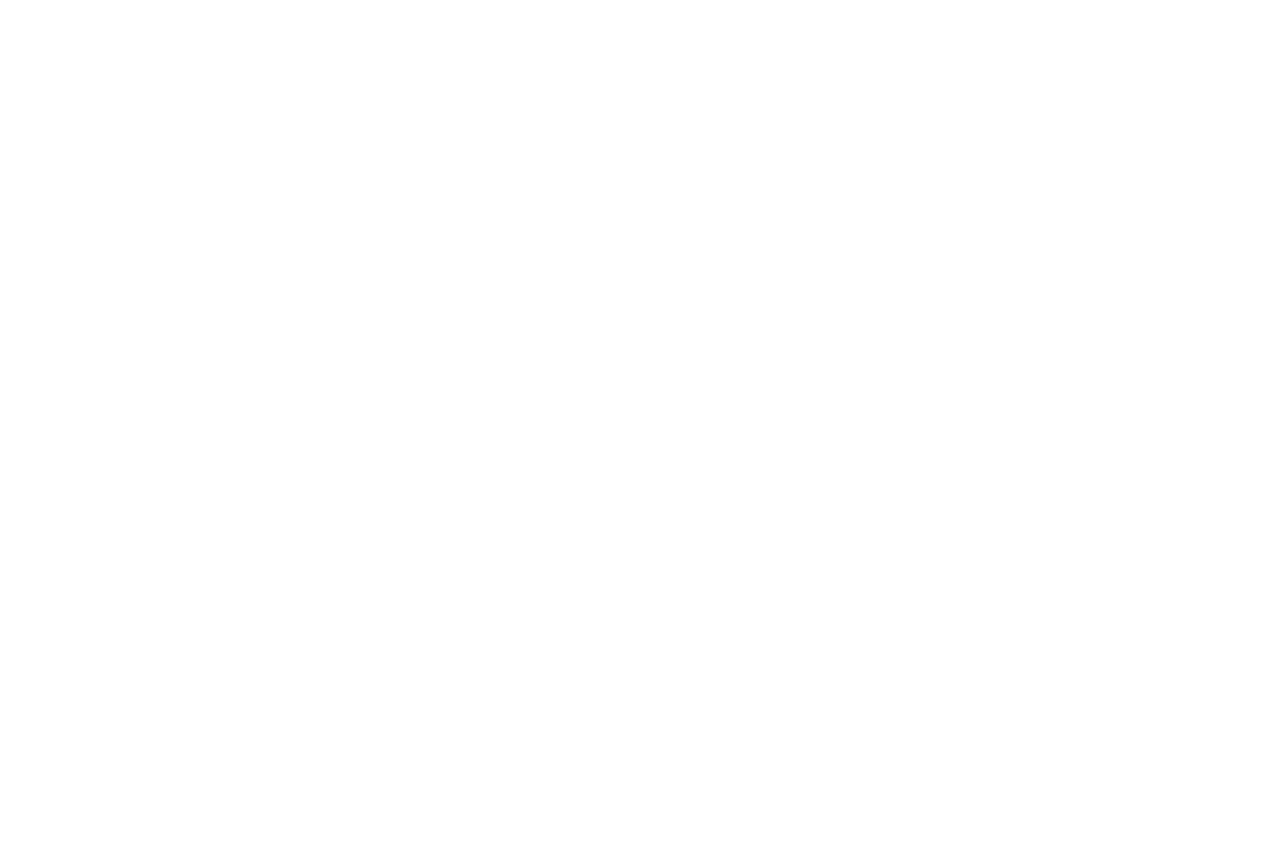
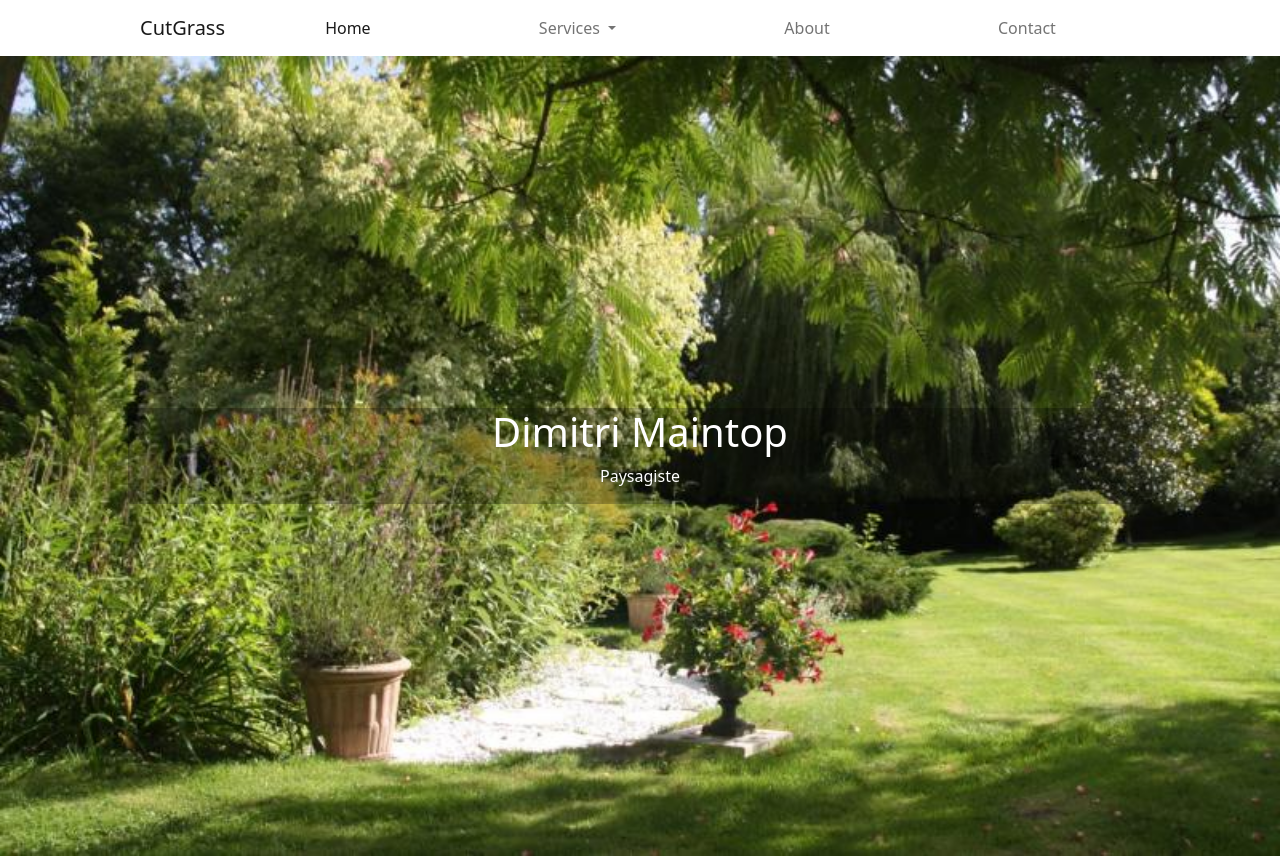
Before and after one commit to BenjaminCoajou/paysagiste, a plain HTML site: page index.html in a window 1280 px wide. Before the commit the page ends 800 px from the top, so only its background shows below. Drawn offline with nearby package versions, Linux system fonts and the light colour scheme.

Commit message:
add header

```diff
--- /dev/null
+++ b/assets/styles/styles.css
@@ -0,0 +1,14 @@
+.barreNav {
+    margin: 0 10%;
+}
+.titre {
+    background-image: url("../../assets/images/landscape1.jpg");
+    background-size: cover;
+    height: 100vh;
+    color: white;
+}
+
+.carte {
+    background-color: rgba(0, 0, 0, 0.253);
+    width: 80%;
+}
--- a/index.html
+++ b/index.html
@@ -5,12 +5,64 @@
     <meta charset="UTF-8">
     <meta http-equiv="X-UA-Compatible" content="IE=edge">
     <meta name="viewport" content="width=device-width, initial-scale=1.0">
-    <title>Xavier Pocock</title>
+    <title>CutGrass</title>
     <link href="https://cdn.jsdelivr.net/npm/bootstrap@5.0.1/dist/css/bootstrap.min.css" rel="stylesheet"
         integrity="sha384-+0n0xVW2eSR5OomGNYDnhzAbDsOXxcvSN1TPprVMTNDbiYZCxYbOOl7+AMvyTG2x" crossorigin="anonymous">
+    <link rel="stylesheet" href="./assets/styles/styles.css">
 </head>
 
 <body>
+    <header>
+        <!-- Navbar -->
+        <nav class="navbar navbar-expand-lg navbar-light bg-white">
+            <div class="container-fluid barreNav">
+                <a class="navbar-brand" href="#">CutGrass</a>
+                <button class="navbar-toggler" type="button" data-bs-toggle="collapse" data-bs-target="#navbarNav"
+                    aria-controls="navbarNav" aria-expanded="false" aria-label="Toggle navigation">
+                    <span class="navbar-toggler-icon"></span>
+                </button>
+                <div class="collapse navbar-collapse" id="navbarNav">
+                    <ul class="navbar-nav justify-content-around w-100">
+                        <li class="nav-item">
+                            <a class="nav-link active" aria-current="page" href="#">Home</a>
+                        </li>
+                        <li class="nav-item dropdown">
+                            <a class="nav-link dropdown-toggle" href="#" id="navbarDropdown" role="button"
+                                data-bs-toggle="dropdown" aria-expanded="false">
+                                Services
+                            </a>
+                            <ul class="dropdown-menu" aria-labelledby="navbarDropdown">
+                                <li><a class="dropdown-item" href="#">Garden Setup</a></li>
+                                <li><a class="dropdown-item" href="#">Garden Overhauls</a></li>
+                                <li><a class="dropdown-item" href="#">Landscape Design</a></li>
+                            </ul>
+                        </li>
+                        <li class="nav-item">
+                            <a class="nav-link" href="#">About</a>
+                        </li>
+                        <li class="nav-item">
+                            <a class="nav-link" href="#">Contact</a>
+                        </li>
+                    </ul>
+                </div>
+            </div>
+        </nav>
+        <!-- H1 -->
+        <div class="titre d-flex justify-content-center align-items-center">
+            <div class="rounded carte text-center">
+                <h1>Dimitri Maintop</h1>
+                <p>Paysagiste</p>
+            </div>
+        </div>
+    </header>
+    <main>
+        <!-- Services -->
+        <!-- About -->
+        <!-- Contact -->
+    </main>
+    <footer>
+
+    </footer>
 
     <script src="https://cdn.jsdelivr.net/npm/bootstrap@5.0.1/dist/js/bootstrap.bundle.min.js"
         integrity="sha384-gtEjrD/SeCtmISkJkNUaaKMoLD0//ElJ19smozuHV6z3Iehds+3Ulb9Bn9Plx0x4"
```
Also changed, not shown: assets/images/landscape1.jpg (added).
